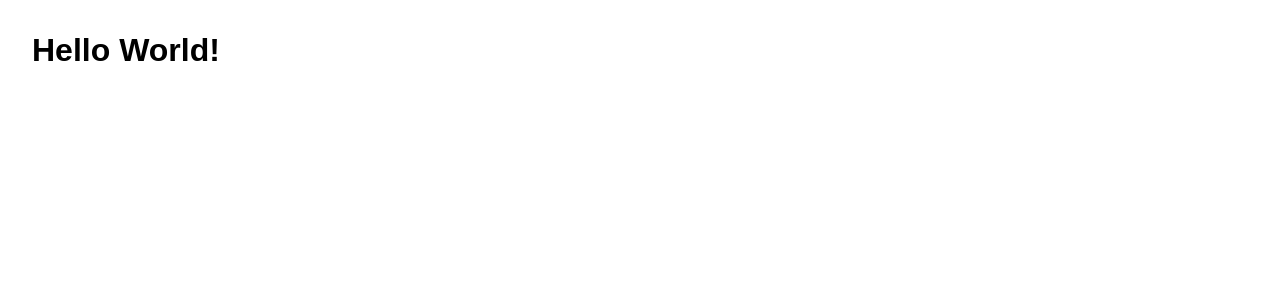
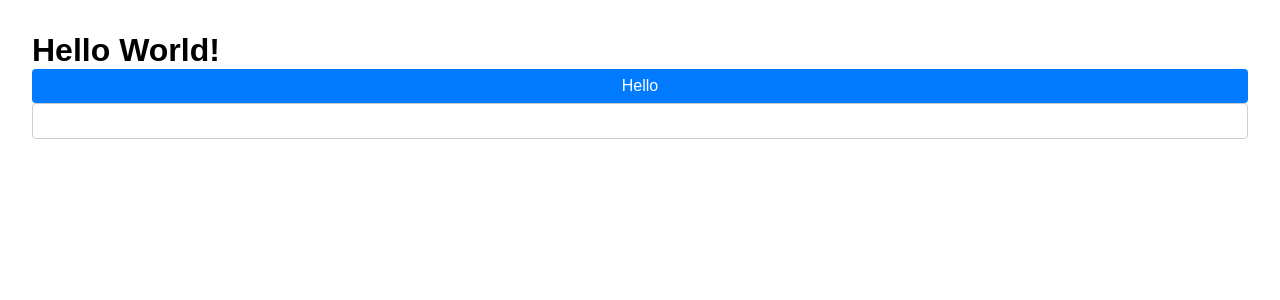
Before and after one commit to Warmzzz/react-tutorial-stub, a React (Vite) app: page / in a window 1280 px wide. Shown: the top 300 px of the page. Built offline with nearby package versions, Linux system fonts and the light colour scheme.

Commit message:
Ajout du style pour les boutons et les inputs

```diff
--- a/src/App.tsx
+++ b/src/App.tsx
@@ -3,6 +3,8 @@ export default function App() {
     return(
         <main>
             <h1>Hello World!</h1>
+            <button>Hello</button>
+            <input type="text" />
         </main>
     )
 }
--- a/src/index.css
+++ b/src/index.css
@@ -17,3 +17,25 @@ main {
     width: 100%;
     height: 100%;
 }
+
+button {
+    padding: 0.5rem 1rem;
+    border: none;
+    border-radius: 4px;
+    background-color: #007BFF;
+    color: white;
+    cursor: pointer;
+    font-size: 1rem;
+}
+
+input[type="text"] {
+    padding: 0.5rem;
+    border: 1px solid #ccc;
+    border-radius: 4px;
+    font-size: 1rem;
+}
+
+input[type="text"]:focus {
+    border-color: #007BFF;
+    outline: none;
+}
```
